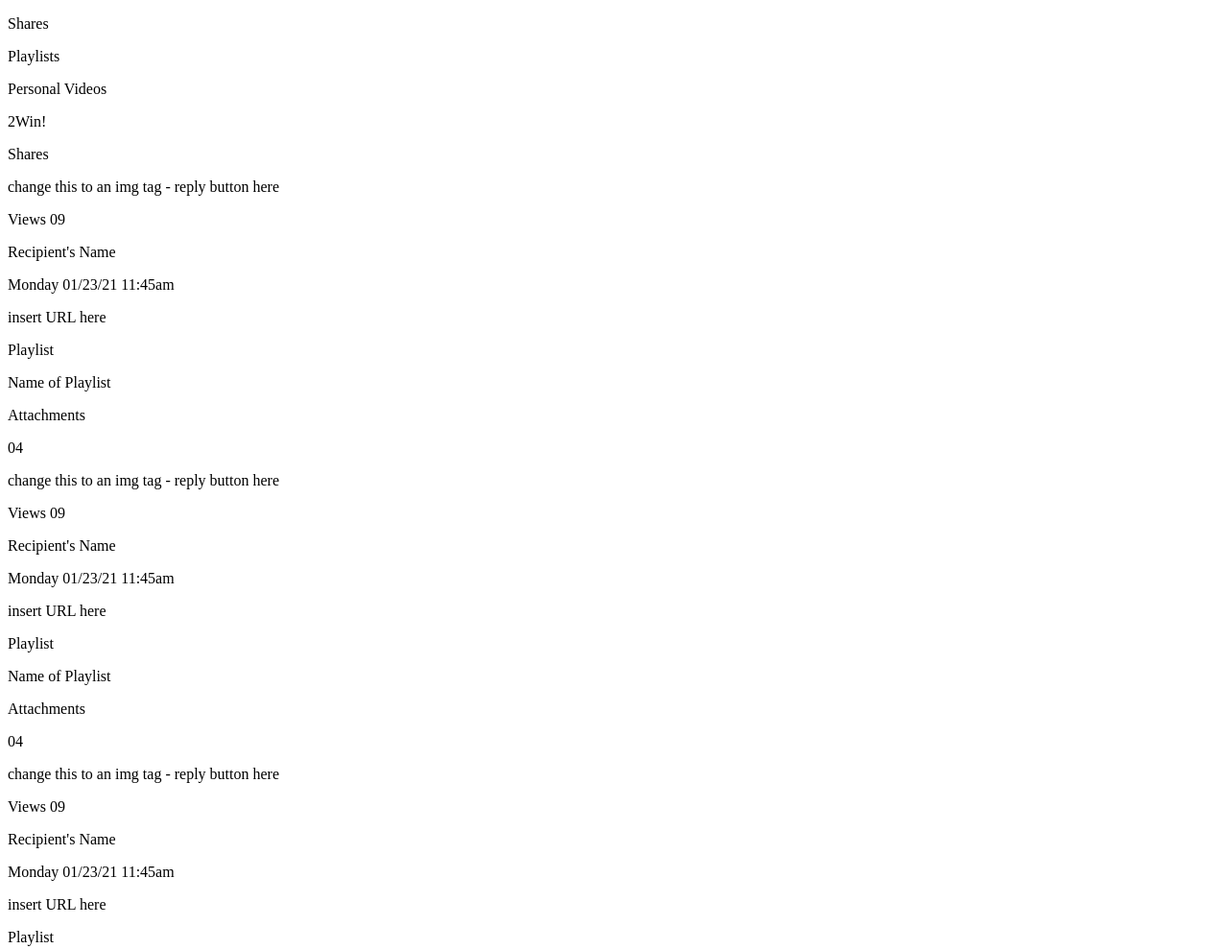
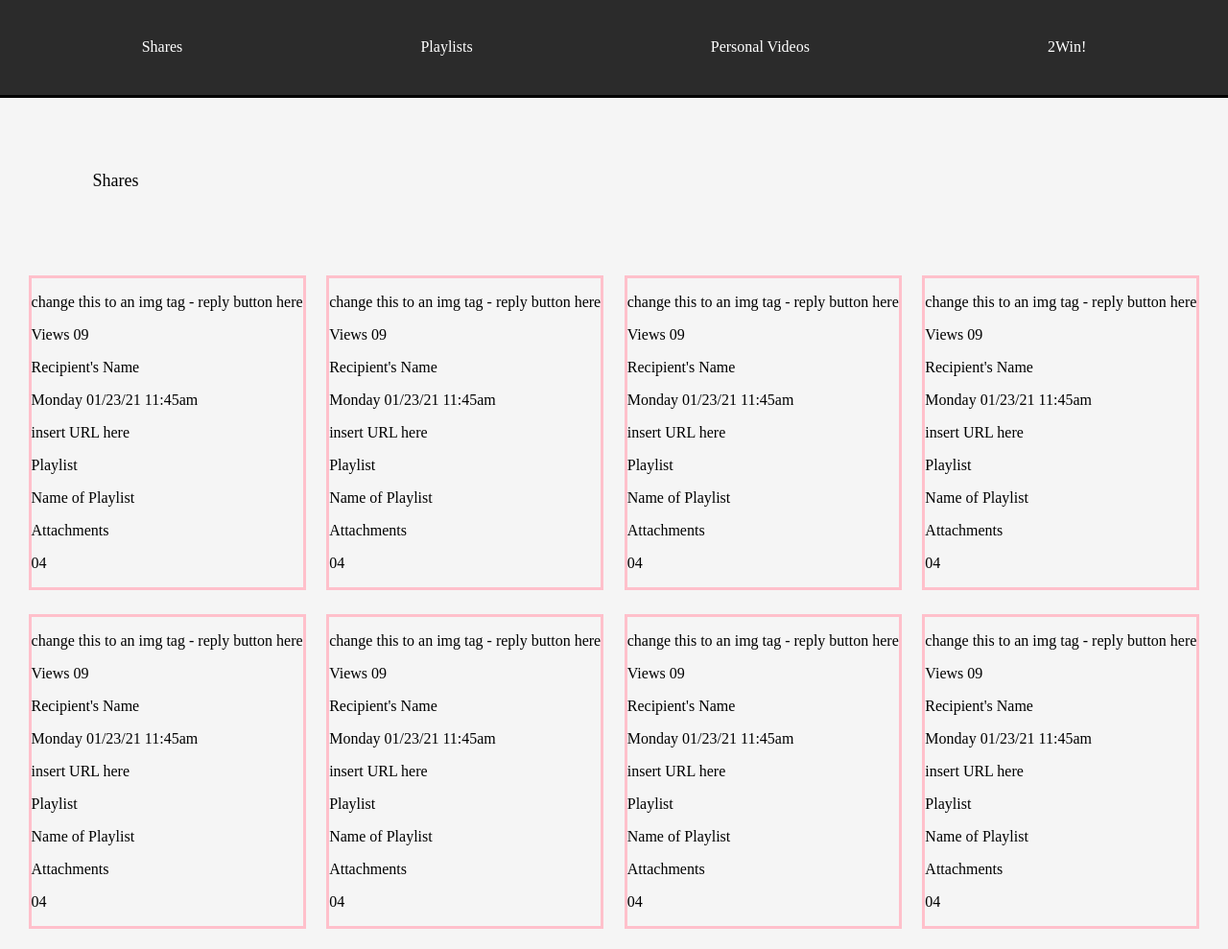
Before and after one commit to colganmeanor/Static-Comp, a plain HTML site: page index.html in a window 1280 px wide. Shown: the top 989 px of the page at 96% size. Drawn offline with Linux system fonts and the light colour scheme.

Commit message:
Begin CSS styling

```diff
--- a/index.html
+++ b/index.html
@@ -6,6 +6,7 @@
   <link rel="preconnect" href="https://fonts.googleapis.com">
   <link rel="preconnect" href="https://fonts.gstatic.com" crossorigin>
   <link href="https://fonts.googleapis.com/css2?family=Montserrat:wght@300&display=swap" rel="stylesheet">
+  <link rel="stylesheet" href="styles.css">
   <title>2Win!</title>
 </head>
 
@@ -25,18 +26,18 @@
     </div>
   </header>
   <main>
-    <section class = 'sectionTitle'>
+    <section class='sectionTitle'>
       <div>
         <p>Shares</p>
       </div>
     </section>
-    <section class = 'cardSection'>
-      <article class = 'card'>
-        <div class = 'cardHead'>
+    <section class='cardContainer'>
+      <article class='card'>
+        <div class='cardHead'>
           <p>change this to an img tag - reply button here</p>
           <p> Views 09 </p>
         </div>
-        <div class = 'cardBody'>
+        <div class='cardBody'>
           <p>Recipient's Name</p>
           <p> Monday 01/23/21 11:45am </p>
           <p> insert URL here </p>
@@ -46,12 +47,12 @@
           <p>04</p>
         </div>
       </article>
-      <article class = 'card'>
-        <div class = 'cardHead'>
+      <article class='card'>
+        <div class='cardHead'>
           <p>change this to an img tag - reply button here</p>
           <p> Views 09 </p>
         </div>
-        <div class = 'cardBody'>
+        <div class='cardBody'>
           <p>Recipient's Name</p>
           <p> Monday 01/23/21 11:45am </p>
           <p> insert URL here </p>
@@ -61,12 +62,12 @@
           <p>04</p>
         </div>
       </article>
-      <article class = 'card'>
-        <div class = 'cardHead'>
+      <article class='card'>
+        <div class='cardHead'>
           <p>change this to an img tag - reply button here</p>
           <p> Views 09 </p>
         </div>
-        <div class = 'cardBody'>
+        <div class='cardBody'>
           <p>Recipient's Name</p>
           <p> Monday 01/23/21 11:45am </p>
           <p> insert URL here </p>
@@ -76,12 +77,12 @@
           <p>04</p>
         </div>
       </article>
-      <article class = 'card'>
-        <div class = 'cardHead'>
+      <article class='card'>
+        <div class='cardHead'>
           <p>change this to an img tag - reply button here</p>
           <p> Views 09 </p>
         </div>
-        <div class = 'cardBody'>
+        <div class='cardBody'>
           <p>Recipient's Name</p>
           <p> Monday 01/23/21 11:45am </p>
           <p> insert URL here </p>
@@ -91,12 +92,57 @@
           <p>04</p>
         </div>
       </article>
-      <article class = 'card'>
-        <div class = 'cardHead'>
+      <article class='card'>
+        <div class='cardHead'>
           <p>change this to an img tag - reply button here</p>
           <p> Views 09 </p>
         </div>
-        <div class = 'cardBody'>
+        <div class='cardBody'>
+          <p>Recipient's Name</p>
+          <p> Monday 01/23/21 11:45am </p>
+          <p> insert URL here </p>
+          <p>Playlist</p>
+          <p>Name of Playlist</p>
+          <p>Attachments</p>
+          <p>04</p>
+        </div>
+      </article>
+      <article class='card'>
+        <div class='cardHead'>
+          <p>change this to an img tag - reply button here</p>
+          <p> Views 09 </p>
+        </div>
+        <div class='cardBody'>
+          <p>Recipient's Name</p>
+          <p> Monday 01/23/21 11:45am </p>
+          <p> insert URL here </p>
+          <p>Playlist</p>
+          <p>Name of Playlist</p>
+          <p>Attachments</p>
+          <p>04</p>
+        </div>
+      </article>
+      <article class='card'>
+        <div class='cardHead'>
+          <p>change this to an img tag - reply button here</p>
+          <p> Views 09 </p>
+        </div>
+        <div class='cardBody'>
+          <p>Recipient's Name</p>
+          <p> Monday 01/23/21 11:45am </p>
+          <p> insert URL here </p>
+          <p>Playlist</p>
+          <p>Name of Playlist</p>
+          <p>Attachments</p>
+          <p>04</p>
+        </div>
+      </article>
+      <article class='card'>
+        <div class='cardHead'>
+          <p>change this to an img tag - reply button here</p>
+          <p> Views 09 </p>
+        </div>
+        <div class='cardBody'>
           <p>Recipient's Name</p>
           <p> Monday 01/23/21 11:45am </p>
           <p> insert URL here </p>
--- a/styles.css
+++ b/styles.css
@@ -0,0 +1,50 @@
+/* ~~~~~ GLOBAL RULES ~~~~~ */
+
+
+* {
+
+}
+
+.header {
+    display: flex;
+    justify-content: space-around;
+    border: solid black;
+    background-color: #2b2b2b;
+    color: white;
+    padding: 2%;
+    margin: -1%;
+}
+
+
+body {
+    background: whitesmoke;
+}
+
+.sectionTitle {
+    margin: 7%;
+    font-size: large;
+}
+
+
+
+
+.cardContainer {
+    display: flex;
+    flex-direction: row;
+    flex-wrap: wrap;
+    justify-content: space-evenly;
+}
+
+.card {
+    border: solid pink;
+    margin-bottom: 2%;
+}
+
+.cardHead {
+
+}
+
+.cardBody {
+
+
+}
```
Also changed, not shown: images/forward-46.svg (added).
